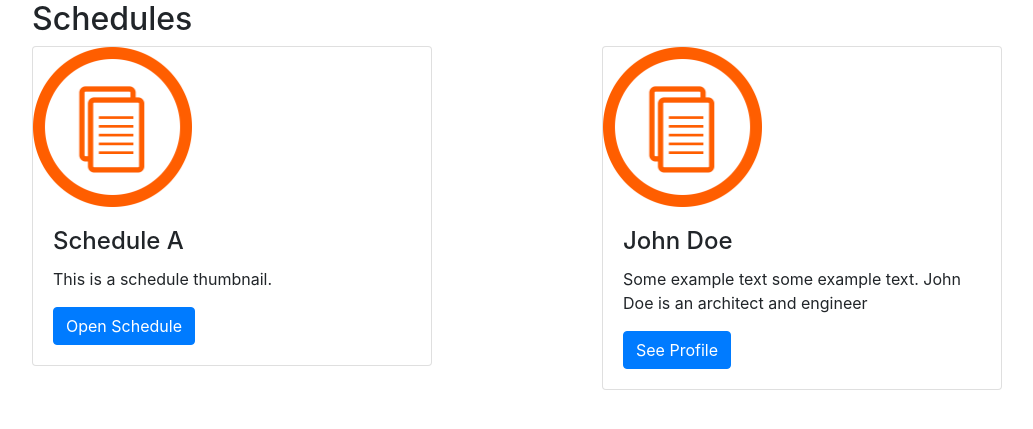
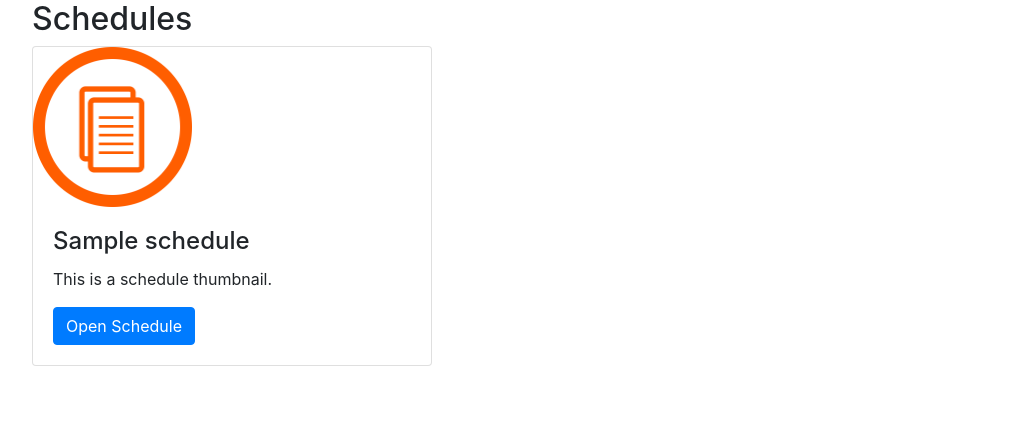
Before and after one commit to ahblay/webssapp, a Flask app: page /new_prefs in a window 1280 px wide. Shown: the part 56-485 px from the top of the page, without its empty margins (53-1086 px from the left). Run offline with Flask 2, Linux system fonts and the light colour scheme; a user stored in the database is signed in; a database or web service that is not in the repository returns one stand-in record (values such as "Sample title"); some libraries are stand-ins or nearby versions.

Commit message:
updated app.py and employer_prefs.html so that thumbnails in employer_prefs are rendered according to the number of schedules associated with the logged in user

```diff
--- a/app.py
+++ b/app.py
@@ -366,9 +366,11 @@ def open_new_prefs():
     db = get_db()
     print(current_user.username)
 
-    user = db.users.find({"_id": current_user.username})
-    print(user)
-    return render_template("employer_prefs.html")
+    user = db.users.find_one({"_id": current_user.username})
+    schedules = user["schedules"]
+    print(schedules)
+    return render_template("employer_prefs.html",
+                           schedules=schedules)
 
 
 @app.route('/test')
--- a/templates/employer_prefs.html
+++ b/templates/employer_prefs.html
@@ -9,6 +9,7 @@
   <script src="https://ajax.googleapis.com/ajax/libs/jquery/3.3.1/jquery.min.js"></script>
   <script src="https://cdnjs.cloudflare.com/ajax/libs/popper.js/1.12.9/umd/popper.min.js"></script>
   <script src="https://maxcdn.bootstrapcdn.com/bootstrap/4.0.0/js/bootstrap.min.js"></script>
+  <meta name="user_schedules" content="{{ schedules }}">
 </head>
 
 <body>
@@ -17,6 +18,7 @@
   <h2>Schedules</h2>
     <div class="row">
 
+        {% for schedule in schedules %}
         <div class="col-sm-6">
           <div class="card" style="width:400px">
             <img class="card-img-top"
@@ -24,26 +26,13 @@
                  alt="Card image"
                  style="width:40%">
             <div class="card-body">
-              <h4 class="card-title">Schedule A</h4>
+              <h4 class="card-title">{{ schedule }}</h4>
               <p class="card-text">This is a schedule thumbnail.</p>
               <a href="#" class="btn btn-primary" id="open_schedule">Open Schedule</a>
             </div>
           </div>
         </div>
-
-        <div class="col-sm-6">
-          <div class="card" style="width:400px">
-            <img class="card-img-top"
-                 src='{{url_for("static", filename="document_icon.png")}}'
-                 alt="Card image"
-                 style="width:40%">
-            <div class="card-body">
-              <h4 class="card-title">John Doe</h4>
-              <p class="card-text">Some example text some example text. John Doe is an architect and engineer</p>
-              <a href="#" class="btn btn-primary">See Profile</a>
-            </div>
-          </div>
-        </div>
+        {% endfor %}
 
     </div>
 </div>
```
